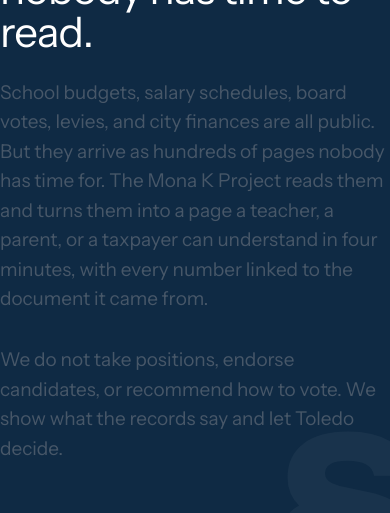
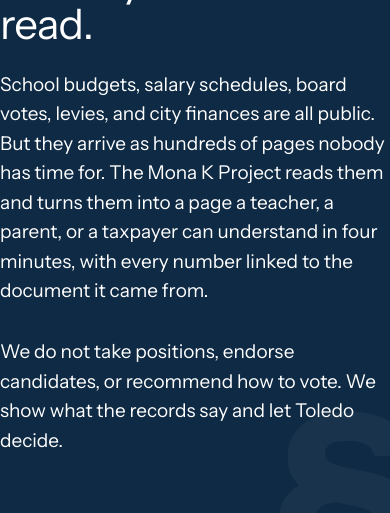
Before and after one commit to a9j/MKP, a Next.js app: page /about in a window 390 px wide. Shown: the part 249-762 px from the top of the page. Built offline with nearby package versions, Linux system fonts and the light colour scheme; no server answers; the database is empty.

Commit message:
Civic pages: brighter hero lede, tighter spacing, photo band styles

```diff
--- a/src/app/globals.css
+++ b/src/app/globals.css
@@ -1356,7 +1356,7 @@
 }
 
 .civic-page-hero-inner {
-  padding: 88px 0 80px;
+  padding: 72px 0 64px;
   position: relative;
   z-index: 1;
 }
@@ -1373,7 +1373,7 @@
   font-size: clamp(19px, 2.4vw, 24px);
   line-height: 1.55;
   max-width: 44rem;
-  opacity: 0.94;
+  color: #fff;
   margin: 0 0 32px;
 }
 
@@ -1384,7 +1384,7 @@
 }
 
 .civic-section {
-  padding: 80px 0;
+  padding: 60px 0;
 }
 
 .civic-section h2 {
@@ -1404,7 +1404,7 @@
 }
 
 .civic-band {
-  padding: 80px 0;
+  padding: 60px 0;
 }
 
 .civic-band-navy { background: #0F2A44; color: #fff; }
@@ -1547,8 +1547,8 @@
 .civic-note a { color: #0F2A44; font-weight: 700; }
 
 @media (max-width: 700px) {
-  .civic-page-hero-inner { padding: 64px 0 60px; }
-  .civic-section, .civic-band { padding: 56px 0; }
+  .civic-page-hero-inner { padding: 56px 0 48px; }
+  .civic-section, .civic-band { padding: 44px 0; }
   .civic-card { padding: 32px 26px; }
   .civic-numbered li { grid-template-columns: 56px 1fr; gap: 14px; }
   .civic-numbered .n { font-size: 32px; }
@@ -1568,3 +1568,11 @@
   background: transparent;
 }
 .btn-outline-navy:hover { background: #0F2A44; color: #fff; }
+
+/* Full-bleed photo band: an editorial break between sections. */
+.civic-photo-band.photo {
+  width: 100%;
+  max-height: 440px;
+  border-top: 3px solid #0F2A44;
+  border-bottom: 3px solid #0F2A44;
+}
```
